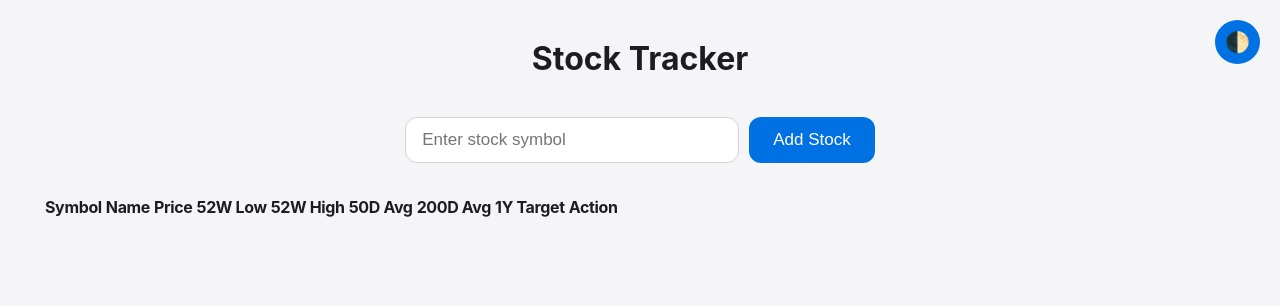
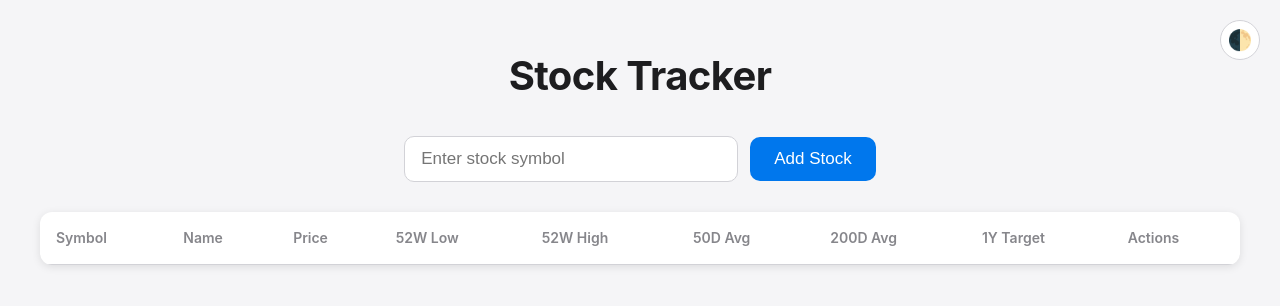
Before and after one commit to cmangalwedhe/stocks-tracker, a Flask app: template templates/index.html in a window 1280 px wide. Shown: the top 306 px of the page. Run offline with Flask 3, Linux system fonts and the light colour scheme; the template is opened without the code that fills it: most values are stand-ins (such as "Sample title", 1, 10 or a date in 2020); lists and menus that the app fills with data are empty.

Commit message:
modified frontend

```diff
--- a/templates/index.html
+++ b/templates/index.html
@@ -8,139 +8,215 @@
         :root {
             --bg-color: #f5f5f7;
             --text-color: #1d1d1f;
-            --primary-color: #0071e3;
+            --primary-color: #0077ED;
             --secondary-color: #ffffff;
             --border-color: #d2d2d7;
+            --table-hover: #f5f5f7;
+            --card-shadow: 0 2px 8px rgba(0,0,0,0.1);
         }
+
         .dark-mode {
-            --bg-color: #1d1d1f;
+            --bg-color: #000000;
             --text-color: #f5f5f7;
-            --primary-color: #0071e3;
-            --secondary-color: #2c2c2e;
-            --border-color: #444444;
+            --primary-color: #0077ED;
+            --secondary-color: #1c1c1e;
+            --border-color: #333333;
+            --table-hover: #1c1c1e;
+            --card-shadow: 0 2px 8px rgba(0,0,0,0.2);
         }
+
+        .dark-mode a {
+            color: #4da6ff;
+        }
+
         body {
-            font-family: -apple-system, BlinkMacSystemFont, 'Segoe UI', Roboto, Oxygen-Sans, Ubuntu, Cantarell, 'Helvetica Neue', sans-serif;
+            font-family: -apple-system, BlinkMacSystemFont, 'Segoe UI', sans-serif;
             background-color: var(--bg-color);
             color: var(--text-color);
             margin: 0;
             padding: 20px;
             line-height: 1.47059;
-            font-weight: 400;
-            letter-spacing: -0.022em;
-            transition: background-color 0.3s, color 0.3s;
+            -webkit-font-smoothing: antialiased;
         }
+
         .container {
             max-width: 1200px;
             margin: 0 auto;
-            padding: 0 22px;
+            padding: 0 15px;
         }
+
         h1 {
-            font-size: 32px;
-            line-height: 1.1;
+            font-size: 40px;
             font-weight: 700;
-            letter-spacing: 0;
-            color: var(--text-color);
             text-align: center;
-            margin-bottom: 40px;
+            margin-bottom: 30px;
+            letter-spacing: -0.015em;
         }
+
         #addStockForm {
             display: flex;
-            justify-content: center;
+            flex-direction: column;
+            gap: 12px;
             margin-bottom: 30px;
-            gap: 10px;
+            align-items: center;
         }
+
         #newStockSymbol {
             padding: 12px 16px;
             font-size: 17px;
-            border-radius: 12px;
-            width: 300px;
+            border-radius: 10px;
             border: 1px solid var(--border-color);
             background-color: var(--secondary-color);
             color: var(--text-color);
+            width: 300px;
+            transition: all 0.2s ease;
         }
+
+        #newStockSymbol:focus {
+            outline: none;
+            border-color: var(--primary-color);
+            box-shadow: 0 0 0 4px rgba(0,119,237,0.15);
+        }
+
         #addStockButton {
             padding: 12px 24px;
             font-size: 17px;
-            border-radius: 12px;
+            border-radius: 10px;
             background-color: var(--primary-color);
             color: #ffffff;
             border: none;
             cursor: pointer;
-            transition: background-color 0.3s;
+            transition: all 0.2s ease;
+            font-weight: 500;
         }
+
         #addStockButton:hover {
-            background-color: #0077ed;
+            transform: scale(1.02);
+            box-shadow: 0 2px 8px rgba(0,119,237,0.3);
         }
-        .stock-grid {
-            display: grid;
-            grid-template-columns: repeat(auto-fill, minmax(300px, 1fr));
-            gap: 20px;
+
+        .stock-table {
+            display: none;
+            width: 100%;
+            border-collapse: separate;
+            border-spacing: 0;
+            margin-top: 20px;
+            background-color: var(--secondary-color);
+            border-radius: 12px;
+            overflow: hidden;
+            box-shadow: var(--card-shadow);
         }
+
+        .stock-table th {
+            text-align: left;
+            padding: 16px;
+            font-weight: 600;
+            font-size: 14px;
+            color: #86868b;
+            border-bottom: 1px solid var(--border-color);
+        }
+
+        .stock-table td {
+            padding: 16px;
+            font-size: 15px;
+            border-bottom: 1px solid var(--border-color);
+        }
+
+        .stock-table tr:hover {
+            background-color: var(--table-hover);
+        }
+
+        .stock-table tr:last-child td {
+            border-bottom: none;
+        }
+
+        .stock-symbol-cell {
+            font-weight: 600;
+            font-size: 17px !important;
+        }
+
+        .stock-cards {
+            display: flex;
+            flex-direction: column;
+            gap: 15px;
+            padding-bottom: 20px;
+        }
+
         .stock-card {
             background-color: var(--secondary-color);
-            border-radius: 18px;
+            border-radius: 16px;
             padding: 20px;
-            box-shadow: 0 4px 6px rgba(0,0,0,0.1);
+            box-shadow: var(--card-shadow);
         }
-        .stock-symbol {
-            font-size: 24px;
-            font-weight: 700;
-            margin-bottom: 10px;
-        }
-        .stock-name {
-            font-size: 16px;
-            color: #86868b;
-            margin-bottom: 15px;
-        }
-        .stock-info {
-            display: flex;
-            justify-content: space-between;
-            margin-bottom: 10px;
-        }
-        .stock-info span:first-child {
-            color: #86868b;
-        }
+
         .delete-btn {
-            background-color: #ffffff;
+            background-color: transparent;
             color: var(--primary-color);
-            border: 1px solid var(--primary-color);
+            border: 1.5px solid var(--primary-color);
             padding: 8px 16px;
             border-radius: 20px;
+            font-size: 14px;
             cursor: pointer;
-            transition: all 0.3s;
-            font-size: 14px;
-            font-weight: 500;
-            margin-top: 15px;
+            transition: all 0.2s ease;
         }
+
         .delete-btn:hover {
             background-color: var(--primary-color);
-            color: #ffffff;
+            color: white;
         }
+
         #themeToggle {
             position: fixed;
             top: 20px;
             right: 20px;
-            background-color: var(--primary-color);
-            color: #ffffff;
-            border: none;
-            padding: 10px;
+            background-color: var(--secondary-color);
+            color: var(--text-color);
+            border: 1px solid var(--border-color);
+            width: 40px;
+            height: 40px;
             border-radius: 50%;
             cursor: pointer;
             font-size: 20px;
-            transition: background-color 0.3s;
+            display: flex;
+            align-items: center;
+            justify-content: center;
+            transition: all 0.2s ease;
         }
-        @media (max-width: 768px) {
-            .container {
-                padding: 0 10px;
+
+        #themeToggle:hover {
+            transform: scale(1.05);
         }
-            #newStockSymbol, #addStockButton {
-                width: 100%;
+
+        @media (min-width: 768px) {
+            #addStockForm {
+                flex-direction: row;
+                justify-content: center;
             }
-            #addStockForm {
-                flex-direction: column;
+
+            .stock-cards {
+                display: none;
+            }
+
+            .stock-table {
+                display: table;
             }
         }
+
+        @media (max-width: 767px) {
+            #addStockForm {
+                flex-direction: row;
+                justify-content: center;
+            }
+
+            .stock-cards {
+                display: block;
+            }
+
+            .stock-table {
+                display: none;
+            }
+        }
+
     </style>
 </head>
 <body>
@@ -150,7 +226,8 @@
             <input type="text" id="newStockSymbol" placeholder="Enter stock symbol" required>
             <button type="submit" id="addStockButton">Add Stock</button>
         </form>
-    <table id="stockTable">
+
+        <table class="stock-table">
             <thead>
                 <tr>
                     <th>Symbol</th>
@@ -161,24 +238,29 @@
                     <th>50D Avg</th>
                     <th>200D Avg</th>
                     <th>1Y Target</th>
-            <th>Action</th>
+                    <th>Actions</th>
                 </tr>
             </thead>
             <tbody id="stockTableBody"></tbody>
         </table>
+
+        <div class="stock-cards" id="stockCards"></div>
     </div>
+
     <button id="themeToggle">🌓</button>
 
     <script>
-    const stocksData = {{stocks | tojson | safe}};
+        const stocksData = {{ stocks | tojson | safe }};
 
         function renderStocks(stocks) {
+            // Render table view (desktop)
             const tableBody = document.getElementById('stockTableBody');
             tableBody.innerHTML = '';
+
             stocks.forEach(stock => {
-            const row = tableBody.insertRow();
+                const row = document.createElement('tr');
                 row.innerHTML = `
-                    <td><a href="${stock.url}" target="_blank">${stock.symbol}</a></td>
+                    <td class="stock-symbol-cell"><a href="https://finance.yahoo.com/quote/{${stock.symbol}/">${stock.symbol}</a></td>
                     <td>${stock.longName}</td>
                     <td>$${stock.currentPrice.toFixed(2)}</td>
                     <td>$${stock.fiftyTwoWeekLow.toFixed(2)}</td>
@@ -186,8 +268,49 @@
                     <td>$${stock.fiftyDayAverage.toFixed(2)}</td>
                     <td>$${stock.twoHundredDayAverage.toFixed(2)}</td>
                     <td>$${stock.oneYearTargetEstimate.toFixed(2)}</td>
-                    <td><button class="delete-btn" onclick="deleteStock('${stock.symbol}')">Remove</button></td>
+                    <td><button class="delete-btn" onclick="deleteStock('${stock.symbol}')">Delete</button></td>
                 `;
+                tableBody.appendChild(row);
+            });
+
+            // Render cards view (mobile)
+            const stockCards = document.getElementById('stockCards');
+            stockCards.innerHTML = '';
+
+            stocks.forEach(stock => {
+                const card = document.createElement('div');
+                card.className = 'stock-card';
+                card.innerHTML = `
+                    <div class="stock-card-header">
+                        <div class="stock-symbol">${stock.symbol}</div>
+                        <button class="delete-btn" onclick="deleteStock('${stock.symbol}')">Delete</button>
+                    </div>
+                    <div class="stock-name">${stock.longName}</div>
+                    <div class="stock-price">$${stock.currentPrice.toFixed(2)}</div>
+                    <div class="stock-metrics">
+                        <div class="metric">
+                            <span class="metric-label">52W Low</span>
+                            <span class="metric-value">$${stock.fiftyTwoWeekLow.toFixed(2)}</span>
+                        </div>
+                        <div class="metric">
+                            <span class="metric-label">52W High</span>
+                            <span class="metric-value">$${stock.fiftyTwoWeekHigh.toFixed(2)}</span>
+                        </div>
+                        <div class="metric">
+                            <span class="metric-label">50D Avg</span>
+                            <span class="metric-value">$${stock.fiftyDayAverage.toFixed(2)}</span>
+                        </div>
+                        <div class="metric">
+                            <span class="metric-label">200D Avg</span>
+                            <span class="metric-value">$${stock.twoHundredDayAverage.toFixed(2)}</span>
+                        </div>
+                        <div class="metric">
+                            <span class="metric-label">1Y Target</span>
+                            <span class="metric-value">$${stock.oneYearTargetEstimate.toFixed(2)}</span>
+                        </div>
+                    </div>
+                `;
+                stockCards.appendChild(card);
             });
         }
 
@@ -199,7 +322,7 @@
             })
             .then(response => response.json())
             .then(data => {
-                if (data.success) location.reload();
+                if(data.success) location.reload();
                 else alert(data.message);
             });
         }
@@ -212,21 +335,22 @@
             })
             .then(response => response.json())
             .then(data => {
-                if (data.success) location.reload();
+                if(data.success) location.reload();
                 else alert(data.message);
             });
         }
 
-    document.getElementById('addStockForm').addEventListener('submit', function (e) {
+        document.getElementById('addStockForm').addEventListener('submit', function(e) {
             e.preventDefault();
-        const symbol = document.getElementById('newStockSymbol').value;
+            const symbol = document.getElementById('newStockSymbol').value.trim();
             addStock(symbol);
         });
 
-    document.getElementById('themeToggle').addEventListener('click', function () {
+        document.getElementById('themeToggle').addEventListener('click', function() {
             document.body.classList.toggle('dark-mode');
         });
 
+        // Initialize
         renderStocks(stocksData);
     </script>
 </body>
--- a/test.py
+++ b/test.py
@@ -103,4 +103,4 @@ def delete_stock():
 
 
 if __name__ == '__main__':
-    app.run(debug=True)
+    app.run(debug=True, host='0.0.0.0')
```
Lines whose indentation alone changed are shown as unchanged.
